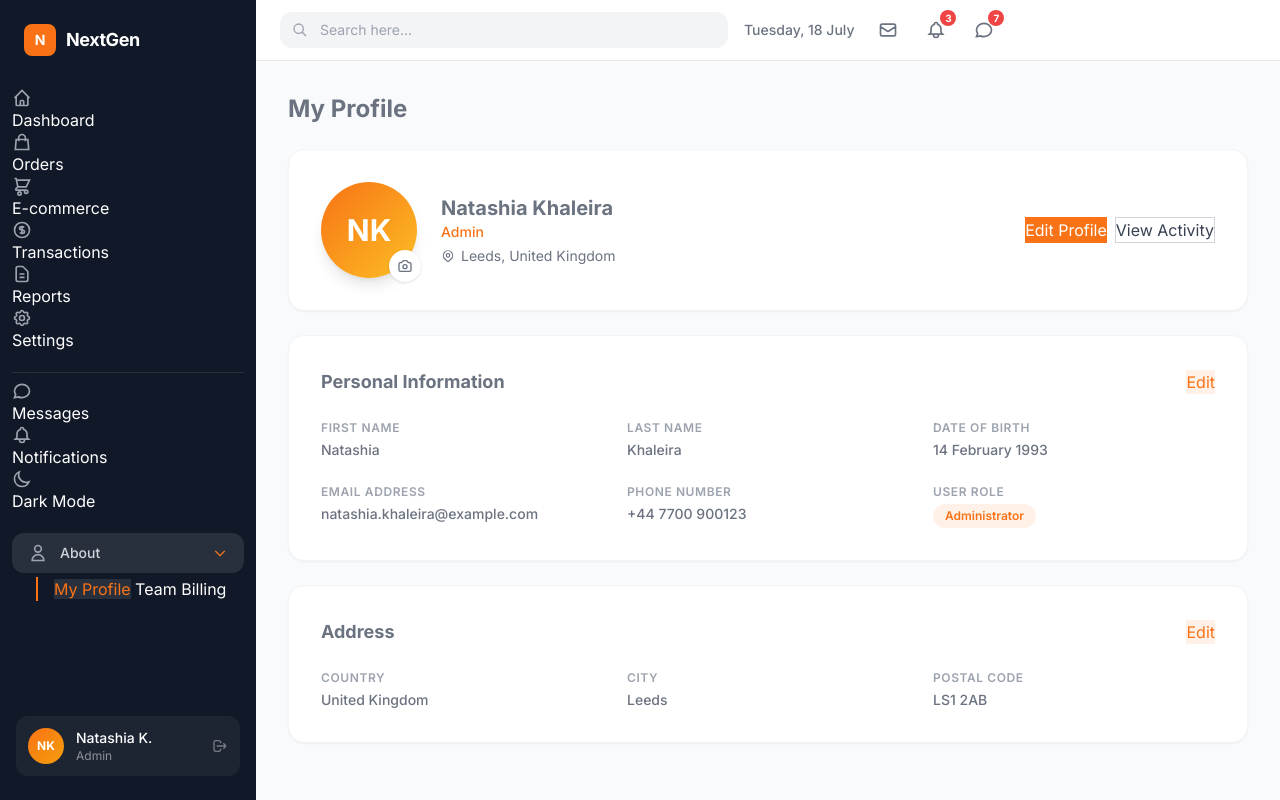
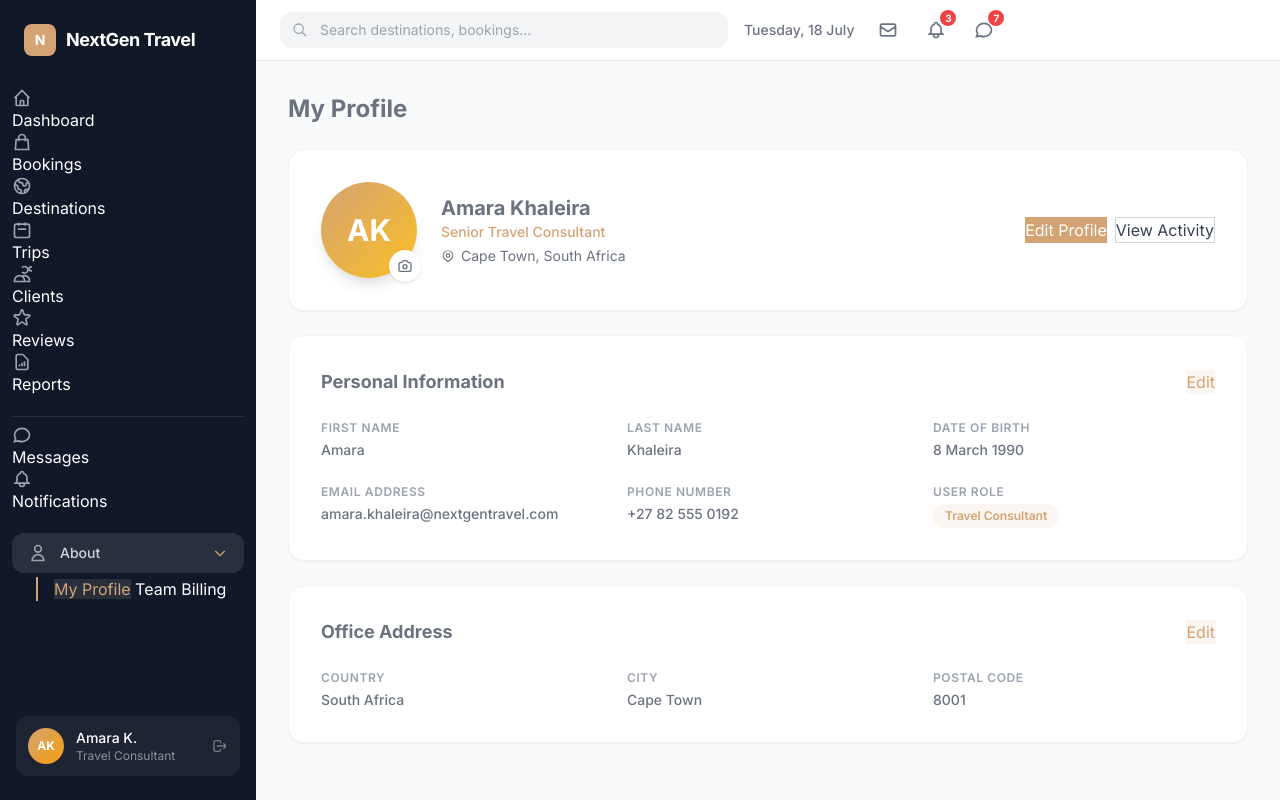
Before and after one commit to Rabado256/Next-Gen, a website: page dashboard-profile.html in a window 1280 px wide. Drawn offline with nearby package versions, Linux system fonts and the light colour scheme.

Commit message:
feat: replace dashboard profile with travel agency content — staff info, nav, brand

```diff
--- a/dashboard-profile.html
+++ b/dashboard-profile.html
@@ -3,7 +3,7 @@
 <head>
     <meta charset="UTF-8">
     <meta name="viewport" content="width=device-width, initial-scale=1.0">
-    <title>My Profile | Dashboard</title>
+    <title>My Profile | NextGen Travel</title>
     <script src="https://cdn.tailwindcss.com"></script>
     <link href="https://fonts.googleapis.com/css2?family=Inter:wght@300;400;500;600;700;800&display=swap" rel="stylesheet">
     <script>
@@ -12,7 +12,7 @@
                 extend: {
                     fontFamily: { inter: ['Inter', 'sans-serif'] },
                     colors: {
-                        brand: { orange: '#f97316', green: '#22c55e', dark: '#0f172a', sidebar: '#111827' },
+                        brand: { orange: '#d4a373', green: '#22c55e', dark: '#0f172a', sidebar: '#111827' },
                     }
                 }
             }
@@ -53,17 +53,18 @@
         <!-- Logo -->
         <div class="flex items-center gap-2.5 px-6 pt-6 pb-8">
             <div class="w-8 h-8 rounded-lg bg-brand-orange flex items-center justify-center font-bold text-sm">N</div>
-            <span class="font-bold text-lg tracking-tight">NextGen</span>
+            <span class="font-bold text-lg tracking-tight">NextGen Travel</span>
         </div>
 
         <!-- Nav links -->
         <nav class="flex-1 px-3 space-y-1">
             <a href="#" class="sidebar-link"><svg class="w-5 h-5 text-gray-400" fill="none" stroke="currentColor" stroke-width="2" viewBox="0 0 24 24"><path d="M3 12l2-2m0 0l7-7 7 7M5 10v10a1 1 0 001 1h3m10-11l2 2m-2-2v10a1 1 0 01-1 1h-3m-6 0a1 1 0 001-1v-4a1 1 0 011-1h2a1 1 0 011 1v4a1 1 0 001 1m-6 0h6"/></svg>Dashboard</a>
-            <a href="#" class="sidebar-link"><svg class="w-5 h-5 text-gray-400" fill="none" stroke="currentColor" stroke-width="2" viewBox="0 0 24 24"><path d="M16 11V7a4 4 0 00-8 0v4M5 9h14l1 12H4L5 9z"/></svg>Orders</a>
-            <a href="#" class="sidebar-link"><svg class="w-5 h-5 text-gray-400" fill="none" stroke="currentColor" stroke-width="2" viewBox="0 0 24 24"><path d="M3 3h2l.4 2M7 13h10l4-8H5.4M7 13L5.4 5M7 13l-2.293 2.293c-.63.63-.184 1.707.707 1.707H17m0 0a2 2 0 100 4 2 2 0 000-4zm-8 2a2 2 0 100 4 2 2 0 000-4z"/></svg>E-commerce</a>
-            <a href="#" class="sidebar-link"><svg class="w-5 h-5 text-gray-400" fill="none" stroke="currentColor" stroke-width="2" viewBox="0 0 24 24"><path d="M12 8c-1.657 0-3 .895-3 2s1.343 2 3 2 3 .895 3 2-1.343 2-3 2m0-8c1.11 0 2.08.402 2.599 1M12 8V7m0 1v8m0 0v1m0-1c-1.11 0-2.08-.402-2.599-1M21 12a9 9 0 11-18 0 9 9 0 0118 0z"/></svg>Transactions</a>
-            <a href="#" class="sidebar-link"><svg class="w-5 h-5 text-gray-400" fill="none" stroke="currentColor" stroke-width="2" viewBox="0 0 24 24"><path d="M9 12h6m-6 4h6m2 5H7a2 2 0 01-2-2V5a2 2 0 012-2h5.586a1 1 0 01.707.293l5.414 5.414a1 1 0 01.293.707V19a2 2 0 01-2 2z"/></svg>Reports</a>
-            <a href="#" class="sidebar-link"><svg class="w-5 h-5 text-gray-400" fill="none" stroke="currentColor" stroke-width="2" viewBox="0 0 24 24"><path d="M10.325 4.317c.426-1.756 2.924-1.756 3.35 0a1.724 1.724 0 002.573 1.066c1.543-.94 3.31.826 2.37 2.37a1.724 1.724 0 001.066 2.573c1.756.426 1.756 2.924 0 3.35a1.724 1.724 0 00-1.066 2.573c.94 1.543-.826 3.31-2.37 2.37a1.724 1.724 0 00-2.573 1.066c-.426 1.756-2.924 1.756-3.35 0a1.724 1.724 0 00-2.573-1.066c-1.543.94-3.31-.826-2.37-2.37a1.724 1.724 0 00-1.066-2.573c-1.756-.426-1.756-2.924 0-3.35a1.724 1.724 0 001.066-2.573c-.94-1.543.826-3.31 2.37-2.37.996.608 2.296.07 2.572-1.065z"/><path d="M15 12a3 3 0 11-6 0 3 3 0 016 0z"/></svg>Settings</a>
+            <a href="#" class="sidebar-link"><svg class="w-5 h-5 text-gray-400" fill="none" stroke="currentColor" stroke-width="2" viewBox="0 0 24 24"><path d="M16 11V7a4 4 0 00-8 0v4M5 9h14l1 12H4L5 9z"/></svg>Bookings</a>
+            <a href="#" class="sidebar-link"><svg class="w-5 h-5 text-gray-400" fill="none" stroke="currentColor" stroke-width="2" viewBox="0 0 24 24"><path d="M3.055 11H5a2 2 0 012 2v1a2 2 0 002 2 2 2 0 012 2v2.945M8 3.935V5.5A2.5 2.5 0 0010.5 8h.5a2 2 0 012 2 2 2 0 104 0 2 2 0 012-2h1.064M15 20.488V18a2 2 0 012-2h3.064M21 12a9 9 0 11-18 0 9 9 0 0118 0z"/></svg>Destinations</a>
+            <a href="#" class="sidebar-link"><svg class="w-5 h-5 text-gray-400" fill="none" stroke="currentColor" stroke-width="2" viewBox="0 0 24 24"><path d="M8 7V3m8 4V3m-9 8h10M5 21h14a2 2 0 002-2V7a2 2 0 00-2-2H5a2 2 0 00-2 2v12a2 2 0 002 2z"/></svg>Trips</a>
+            <a href="#" class="sidebar-link"><svg class="w-5 h-5 text-gray-400" fill="none" stroke="currentColor" stroke-width="2" viewBox="0 0 24 24"><path d="M12 4.354a4 4 0 110 5.292M15 21H3v-1a6 6 0 0112 0v1zm0 0h6v-1a6 6 0 00-9-5.197m13.5-9a2.5 2.5 0 11-5 0 2.5 2.5 0 015 0z"/></svg>Clients</a>
+            <a href="#" class="sidebar-link"><svg class="w-5 h-5 text-gray-400" fill="none" stroke="currentColor" stroke-width="2" viewBox="0 0 24 24"><path d="M11.049 2.927c.3-.921 1.603-.921 1.902 0l1.519 4.674a1 1 0 00.95.69h4.915c.969 0 1.371 1.24.588 1.81l-3.976 2.888a1 1 0 00-.363 1.118l1.518 4.674c.3.922-.755 1.688-1.538 1.118l-3.976-2.888a1 1 0 00-1.176 0l-3.976 2.888c-.783.57-1.838-.197-1.538-1.118l1.518-4.674a1 1 0 00-.363-1.118l-3.976-2.888c-.784-.57-.38-1.81.588-1.81h4.914a1 1 0 00.951-.69l1.519-4.674z"/></svg>Reviews</a>
+            <a href="#" class="sidebar-link"><svg class="w-5 h-5 text-gray-400" fill="none" stroke="currentColor" stroke-width="2" viewBox="0 0 24 24"><path d="M9 17v-2m3 2v-4m3 4v-6m2 10H7a2 2 0 01-2-2V5a2 2 0 012-2h5.586a1 1 0 01.707.293l5.414 5.414a1 1 0 01.293.707V19a2 2 0 01-2 2z"/></svg>Reports</a>
 
             <!-- Divider -->
             <div class="pt-4 pb-2">
@@ -72,7 +73,6 @@
 
             <a href="#" class="sidebar-link"><svg class="w-5 h-5 text-gray-400" fill="none" stroke="currentColor" stroke-width="2" viewBox="0 0 24 24"><path d="M8 12h.01M12 12h.01M16 12h.01M21 12c0 4.418-4.03 8-9 8a9.863 9.863 0 01-4.255-.949L3 20l1.395-3.72C3.512 15.042 3 13.574 3 12c0-4.418 4.03-8 9-8s9 3.582 9 8z"/></svg>Messages</a>
             <a href="#" class="sidebar-link"><svg class="w-5 h-5 text-gray-400" fill="none" stroke="currentColor" stroke-width="2" viewBox="0 0 24 24"><path d="M15 17h5l-1.405-1.405A2.032 2.032 0 0118 14.158V11a6.002 6.002 0 00-4-5.659V5a2 2 0 10-4 0v.341C7.67 6.165 6 8.388 6 11v3.159c0 .538-.214 1.055-.595 1.436L4 17h5m6 0v1a3 3 0 11-6 0v-1m6 0H9"/></svg>Notifications</a>
-            <a href="#" class="sidebar-link"><svg class="w-5 h-5 text-gray-400" fill="none" stroke="currentColor" stroke-width="2" viewBox="0 0 24 24"><path d="M20.354 15.354A9 9 0 018.646 3.646 9.003 9.003 0 0012 21a9.003 9.003 0 008.354-5.646z"/></svg>Dark Mode</a>
 
             <!-- About with My Profile active -->
             <div class="pt-4">
@@ -92,10 +92,10 @@
         <!-- Footer -->
         <div class="px-4 pb-6 mt-4">
             <div class="flex items-center gap-3 px-3 py-3 rounded-xl bg-white/5">
-                <div class="w-9 h-9 rounded-full bg-gradient-to-br from-brand-orange to-amber-500 flex items-center justify-center text-xs font-bold">NK</div>
+                <div class="w-9 h-9 rounded-full bg-gradient-to-br from-brand-orange to-amber-500 flex items-center justify-center text-xs font-bold">AK</div>
                 <div class="flex-1 min-w-0">
-                    <p class="text-sm font-medium truncate">Natashia K.</p>
-                    <p class="text-xs text-white/50 truncate">Admin</p>
+                    <p class="text-sm font-medium truncate">Amara K.</p>
+                    <p class="text-xs text-white/50 truncate">Travel Consultant</p>
                 </div>
                 <button class="text-white/40 hover:text-white transition-colors">
                     <svg class="w-4 h-4" fill="none" stroke="currentColor" stroke-width="2" viewBox="0 0 24 24"><path d="M17 16l4-4m0 0l-4-4m4 4H7m6 4v1a3 3 0 01-3 3H6a3 3 0 01-3-3V7a3 3 0 013-3h4a3 3 0 013 3v1"/></svg>
@@ -111,7 +111,7 @@
         <header class="bg-white border-b border-gray-200 px-6 py-3 flex items-center gap-4 shrink-0">
             <div class="flex-1 relative max-w-md">
                 <svg class="w-4 h-4 absolute left-3 top-1/2 -translate-y-1/2 text-gray-400" fill="none" stroke="currentColor" stroke-width="2" viewBox="0 0 24 24"><path d="M21 21l-6-6m2-5a7 7 0 11-14 0 7 7 0 0114 0z"/></svg>
-                <input type="text" placeholder="Search here..." class="w-full pl-10 pr-4 py-2 rounded-xl bg-gray-100 text-sm focus:outline-none focus:ring-2 focus:ring-brand-orange/30 focus:bg-white transition-all">
+                <input type="text" placeholder="Search destinations, bookings..." class="w-full pl-10 pr-4 py-2 rounded-xl bg-gray-100 text-sm focus:outline-none focus:ring-2 focus:ring-brand-orange/30 focus:bg-white transition-all">
             </div>
             <div class="text-sm text-gray-500 font-medium hidden sm:block">Tuesday, 18 July</div>
             <div class="flex items-center gap-3">
@@ -138,17 +138,17 @@
                 <!-- Profile Card -->
                 <div class="bg-white rounded-2xl shadow-sm border border-gray-100 p-6 lg:p-8 flex flex-col sm:flex-row items-center gap-6">
                     <div class="relative shrink-0">
-                        <div class="w-24 h-24 rounded-full bg-gradient-to-br from-brand-orange to-amber-400 flex items-center justify-center text-white text-3xl font-bold shadow-lg">NK</div>
+                        <div class="w-24 h-24 rounded-full bg-gradient-to-br from-brand-orange to-amber-400 flex items-center justify-center text-white text-3xl font-bold shadow-lg">AK</div>
                         <div class="absolute -bottom-1 -right-1 w-8 h-8 bg-white rounded-full shadow flex items-center justify-center cursor-pointer hover:bg-gray-50 transition-colors">
                             <svg class="w-4 h-4 text-gray-500" fill="none" stroke="currentColor" stroke-width="2" viewBox="0 0 24 24"><path d="M3 9a2 2 0 012-2h.93a2 2 0 001.664-.89l.812-1.22A2 2 0 0110.07 4h3.86a2 2 0 011.664.89l.812 1.22A2 2 0 0018.07 7H19a2 2 0 012 2v9a2 2 0 01-2 2H5a2 2 0 01-2-2V9z"/><path d="M15 13a3 3 0 11-6 0 3 3 0 016 0z"/></svg>
                         </div>
                     </div>
                     <div class="text-center sm:text-left">
-                        <h2 class="text-xl font-bold text-gray-500">Natashia Khaleira</h2>
-                        <p class="text-brand-orange font-medium text-sm">Admin</p>
+                        <h2 class="text-xl font-bold text-gray-500">Amara Khaleira</h2>
+                        <p class="text-brand-orange font-medium text-sm">Senior Travel Consultant</p>
                         <p class="text-gray-500 text-sm mt-1 flex items-center gap-1.5 justify-center sm:justify-start">
                             <svg class="w-3.5 h-3.5" fill="none" stroke="currentColor" stroke-width="2" viewBox="0 0 24 24"><path d="M17.657 16.657L13.414 20.9a1.998 1.998 0 01-2.827 0l-4.244-4.243a8 8 0 1111.314 0z"/><path d="M15 11a3 3 0 11-6 0 3 3 0 016 0z"/></svg>
-                            Leeds, United Kingdom
+                            Cape Town, South Africa
                         </p>
                     </div>
                     <div class="sm:ml-auto flex gap-2">
@@ -166,7 +166,7 @@
                     <div class="grid grid-cols-1 sm:grid-cols-2 lg:grid-cols-3 gap-6">
                         <div>
                             <p class="text-xs font-semibold text-gray-400 uppercase tracking-wider">First Name</p>
-                            <p class="text-sm font-medium text-gray-500 mt-1">Natashia</p>
+                            <p class="text-sm font-medium text-gray-500 mt-1">Amara</p>
                         </div>
                         <div>
                             <p class="text-xs font-semibold text-gray-400 uppercase tracking-wider">Last Name</p>
@@ -174,19 +174,19 @@
                         </div>
                         <div>
                             <p class="text-xs font-semibold text-gray-400 uppercase tracking-wider">Date of Birth</p>
-                            <p class="text-sm font-medium text-gray-500 mt-1">14 February 1993</p>
+                            <p class="text-sm font-medium text-gray-500 mt-1">8 March 1990</p>
                         </div>
                         <div>
                             <p class="text-xs font-semibold text-gray-400 uppercase tracking-wider">Email Address</p>
-                            <p class="text-sm font-medium text-gray-500 mt-1">natashia.khaleira@example.com</p>
+                            <p class="text-sm font-medium text-gray-500 mt-1">amara.khaleira@nextgentravel.com</p>
                         </div>
                         <div>
                             <p class="text-xs font-semibold text-gray-400 uppercase tracking-wider">Phone Number</p>
-                            <p class="text-sm font-medium text-gray-500 mt-1">+44 7700 900123</p>
+                            <p class="text-sm font-medium text-gray-500 mt-1">+27 82 555 0192</p>
                         </div>
                         <div>
                             <p class="text-xs font-semibold text-gray-400 uppercase tracking-wider">User Role</p>
-                            <span class="inline-block mt-1 text-xs font-semibold px-3 py-1 rounded-full bg-brand-orange/10 text-brand-orange">Administrator</span>
+                            <span class="inline-block mt-1 text-xs font-semibold px-3 py-1 rounded-full bg-brand-orange/10 text-brand-orange">Travel Consultant</span>
                         </div>
                     </div>
                 </div>
@@ -194,21 +194,21 @@
                 <!-- Address -->
                 <div class="bg-white rounded-2xl shadow-sm border border-gray-100 p-6 lg:p-8">
                     <div class="flex items-center justify-between mb-6">
-                        <h3 class="text-lg font-bold text-gray-500">Address</h3>
+                        <h3 class="text-lg font-bold text-gray-500">Office Address</h3>
                         <button class="edit-btn bg-brand-orange/10 text-brand-orange hover:bg-brand-orange/20">Edit</button>
                     </div>
                     <div class="grid grid-cols-1 sm:grid-cols-3 gap-6">
                         <div>
                             <p class="text-xs font-semibold text-gray-400 uppercase tracking-wider">Country</p>
-                            <p class="text-sm font-medium text-gray-500 mt-1">United Kingdom</p>
+                            <p class="text-sm font-medium text-gray-500 mt-1">South Africa</p>
                         </div>
                         <div>
                             <p class="text-xs font-semibold text-gray-400 uppercase tracking-wider">City</p>
-                            <p class="text-sm font-medium text-gray-500 mt-1">Leeds</p>
+                            <p class="text-sm font-medium text-gray-500 mt-1">Cape Town</p>
                         </div>
                         <div>
                             <p class="text-xs font-semibold text-gray-400 uppercase tracking-wider">Postal Code</p>
-                            <p class="text-sm font-medium text-gray-500 mt-1">LS1 2AB</p>
+                            <p class="text-sm font-medium text-gray-500 mt-1">8001</p>
                         </div>
                     </div>
                 </div>
```
